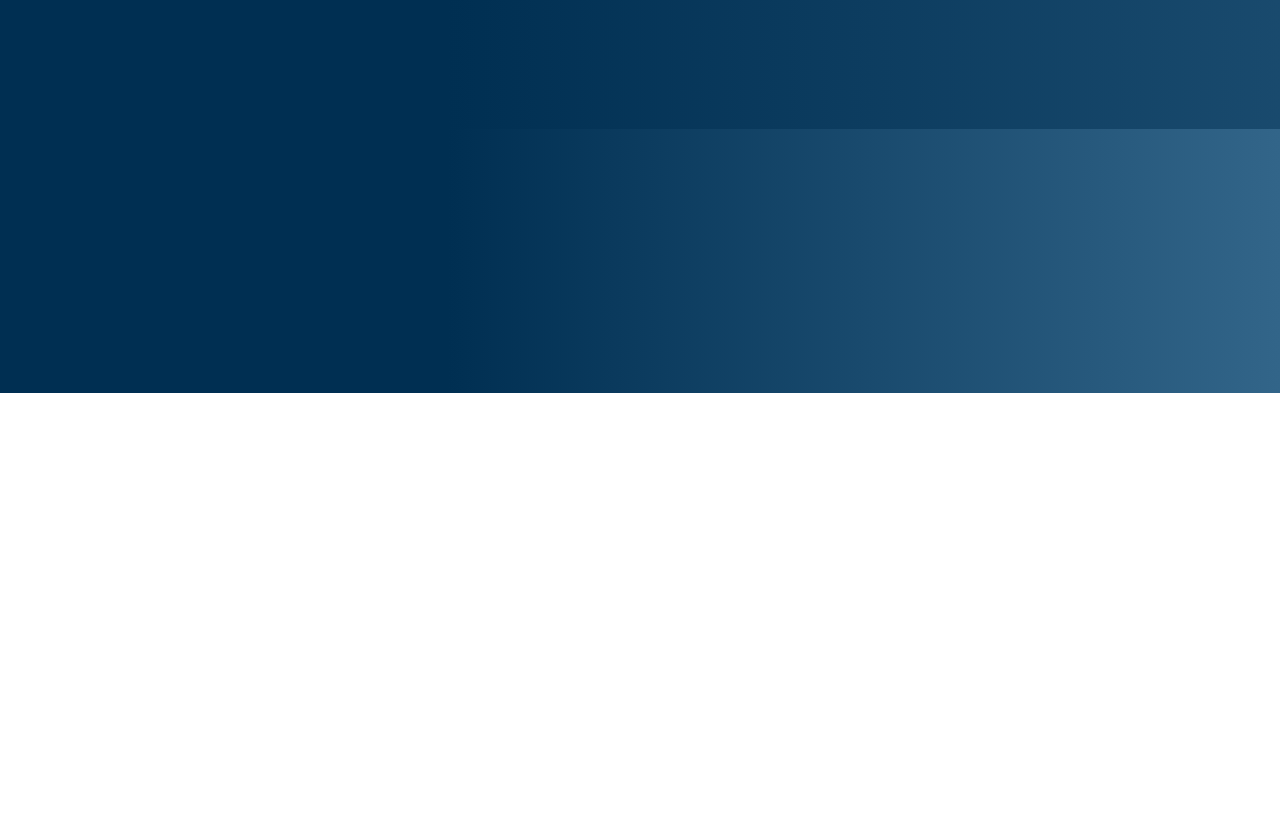
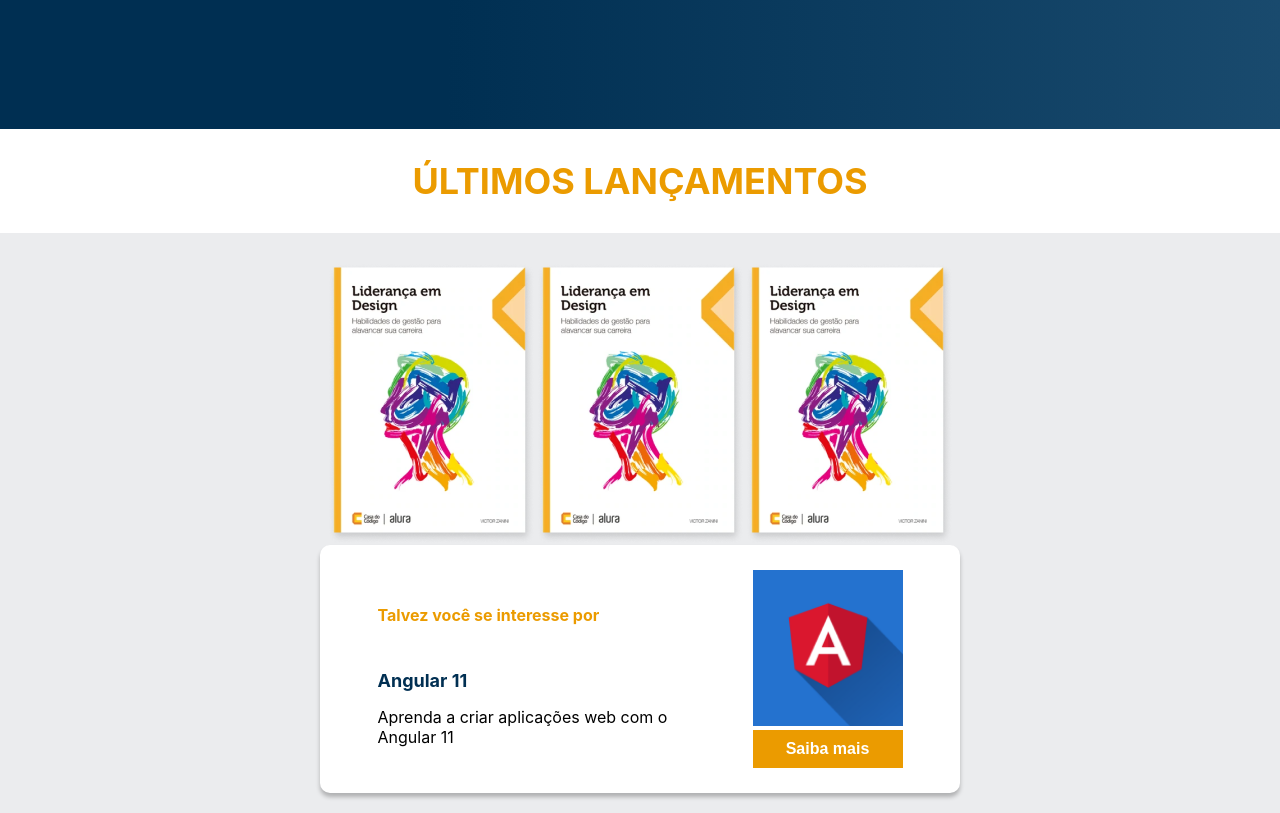
Before and after one commit to vini-ro/Curso-React---Alura-Books, a React (Create React App) app: page / in a window 1280 px wide. Shown: the part 407-1220 px from the top of the page. Before the commit the page ends 800 px from the top, so only its background shows below. Built offline with nearby package versions, Linux system fonts and the light colour scheme.

Commit message:
Props e finalização do projeto

```diff
--- a/src/App.js
+++ b/src/App.js
@@ -1,5 +1,6 @@
 import Header from './componentes/Header';
 import Pesquisa from './componentes/Pesquisa';
+import UltimosLancamentos from './componentes/UltimosLancamentos';
 import styled from 'styled-components';
 
 const AppContainer = styled.div`
@@ -15,6 +16,7 @@
     <AppContainer>
       <Header />
       <Pesquisa />
+      <UltimosLancamentos />
     </AppContainer>
   );
 }
--- /dev/null
+++ b/src/componentes/CardRecomenda/index.js
@@ -0,0 +1,63 @@
+import styled from "styled-components"
+import { Titulo } from "../Titulo"
+
+const Card = styled.div`
+    align-items: center;
+    background-color: #FFF;
+    box-shadow: 0px 4px 4px rgba(0, 0, 0, 0.25);
+    border-radius: 10px;
+    display: flex;
+    margin: 0 auto;
+    max-width: 600px;
+    padding: 25px 20px;
+    justify-content: space-around;
+    width: 100%;
+`
+
+const Botao = styled.button`
+    background-color: #EB9B00;
+    color: #FFF;
+    padding: 10px 0px;
+    font-size: 16px;
+    border: none;
+    font-weight: 900;
+    display: block;
+    text-align: center;
+    width: 150px;
+    &:hover {
+        cursor: pointer;
+    }
+`
+
+const Descricao = styled.p`
+    max-width: 300px;
+`
+
+const Subtitulo = styled.h4`
+    color: #002F52;
+    font-size: 18px;
+    font-weight: bold;
+    margin: 15px 0;
+`
+
+const ImgLivro = styled.img`
+    width: 150px;
+`
+
+function CardRecomenda({titulo, subtitulo, descricao, img}) {
+    return (
+        <Card>
+            <div>
+                <Titulo tamanhoFonte="16px" cor="#EB9B00" alinhamento="left">{titulo}</Titulo>
+                <Subtitulo>{subtitulo}</Subtitulo>
+                <Descricao>{descricao}</Descricao>
+            </div>
+            <div>
+                <ImgLivro src={img}/>
+                <Botao>Saiba mais</Botao>
+            </div>
+        </Card>
+    )
+}
+
+export default CardRecomenda
--- a/src/componentes/Pesquisa/index.js
+++ b/src/componentes/Pesquisa/index.js
@@ -69,7 +69,9 @@
       />
       {livrosPesquisados.map((livro) => (
         <Resultado>
-        <img src={livro.src}/>
+        <img src={livro.src}
+             alt='livro.src'
+             />
         <p>{livro.nome}</p>
     </Resultado>
       ))}
--- /dev/null
+++ b/src/componentes/Titulo/index.js
@@ -0,0 +1,11 @@
+import styled from 'styled-components';
+
+export const Titulo = styled.h2`
+  width: 100%;
+  padding: 30px 0;
+  background-color: #fff;
+  color: ${(props) => props.cor || '#EB9B00'};
+  font-size: ${(props) => props.tamanhoFonte || '18px;'};
+  text-align: ${(props) => props.alinhamento || 'center'};
+  margin: 0;
+`;
--- /dev/null
+++ b/src/componentes/UltimosLancamentos/dadosUltimosLancamentos.js
@@ -0,0 +1,7 @@
+import livro from '../../imagens/livro.png'
+
+export const livros = [
+    {nome: "Liderança em Design", id: 1, src:livro},
+    {nome: "Cangaceiro em JavaScript", id: 4, src:livro},
+    {nome: "Aventureiros do Java", id: 5, src:livro},
+]
--- /dev/null
+++ b/src/componentes/UltimosLancamentos/index.js
@@ -0,0 +1,43 @@
+import { livros } from './dadosUltimosLancamentos';
+import { Titulo } from '../Titulo';
+import CardRecomenda from '../CardRecomenda';
+import imagemLivro from '../../imagens/livro2.png';
+import styled from 'styled-components';
+
+const UltimosLancamentosContainer = styled.section`
+  background-color: #ebecee;
+  padding-bottom: 20px;
+  display: flex;
+  flex-direction: column;
+`;
+
+const NovosLivrosContainer = styled.div`
+  margin-top: 30px;
+  display: flex;
+  width: 100%;
+  justify-content: center;
+  cursor: pointer;
+`;
+
+function UltimosLancamentos() {
+  return (
+    <UltimosLancamentosContainer>
+      <Titulo cor={'#EB9B00'} tamanhoFonte={'36px'}>
+        ÚLTIMOS LANÇAMENTOS
+      </Titulo>
+      <NovosLivrosContainer>
+        {livros.map((livro) => (
+          <img src={livro.src} alt='livro.src'/>
+        ))}
+      </NovosLivrosContainer>
+      <CardRecomenda
+        titulo='Talvez você se interesse por'
+        subtitulo='Angular 11'
+        descricao='Aprenda a criar aplicações web com o Angular 11'
+        img={imagemLivro}
+      />
+    </UltimosLancamentosContainer>
+  );
+}
+
+export default UltimosLancamentos;
```
